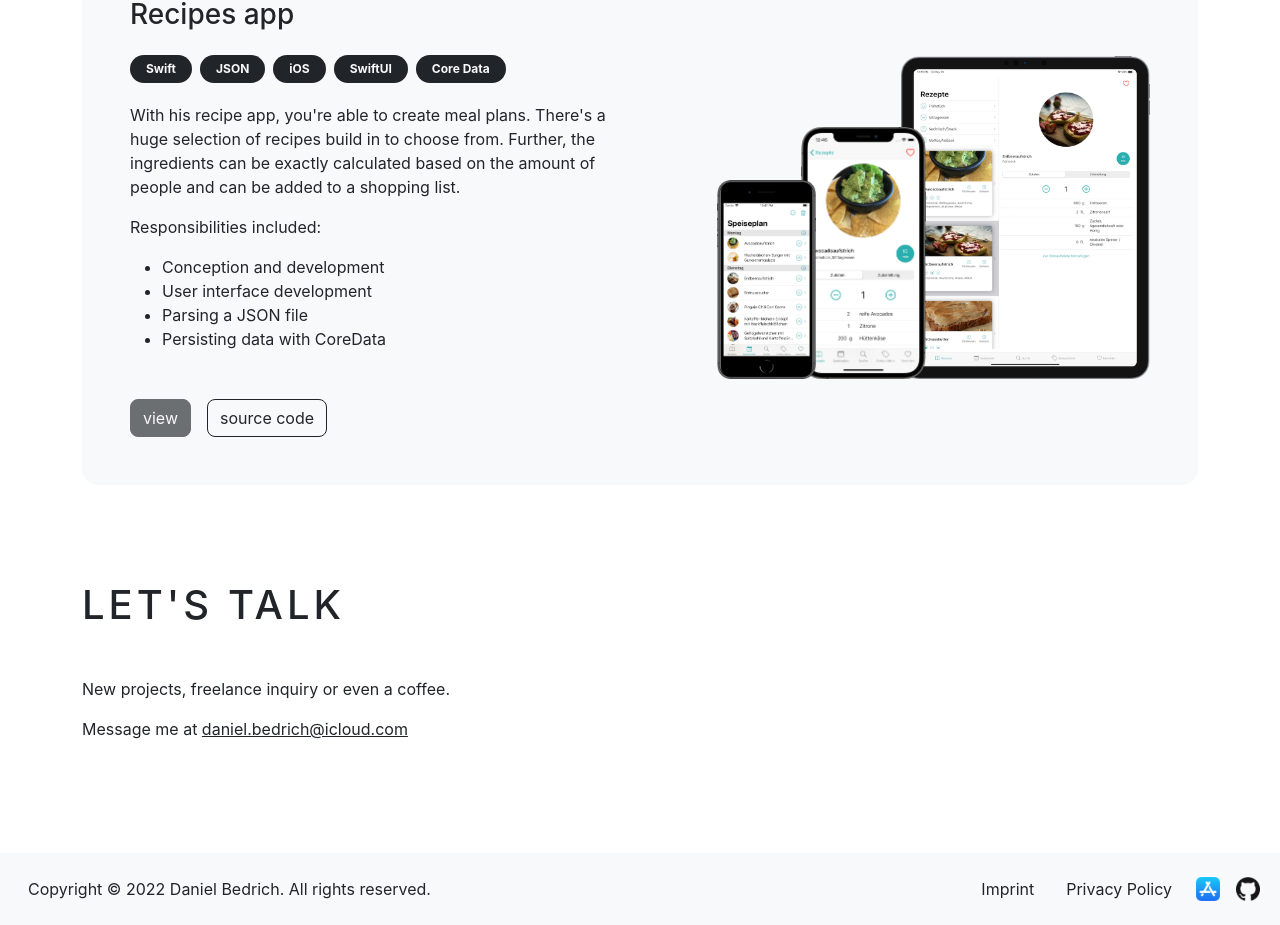
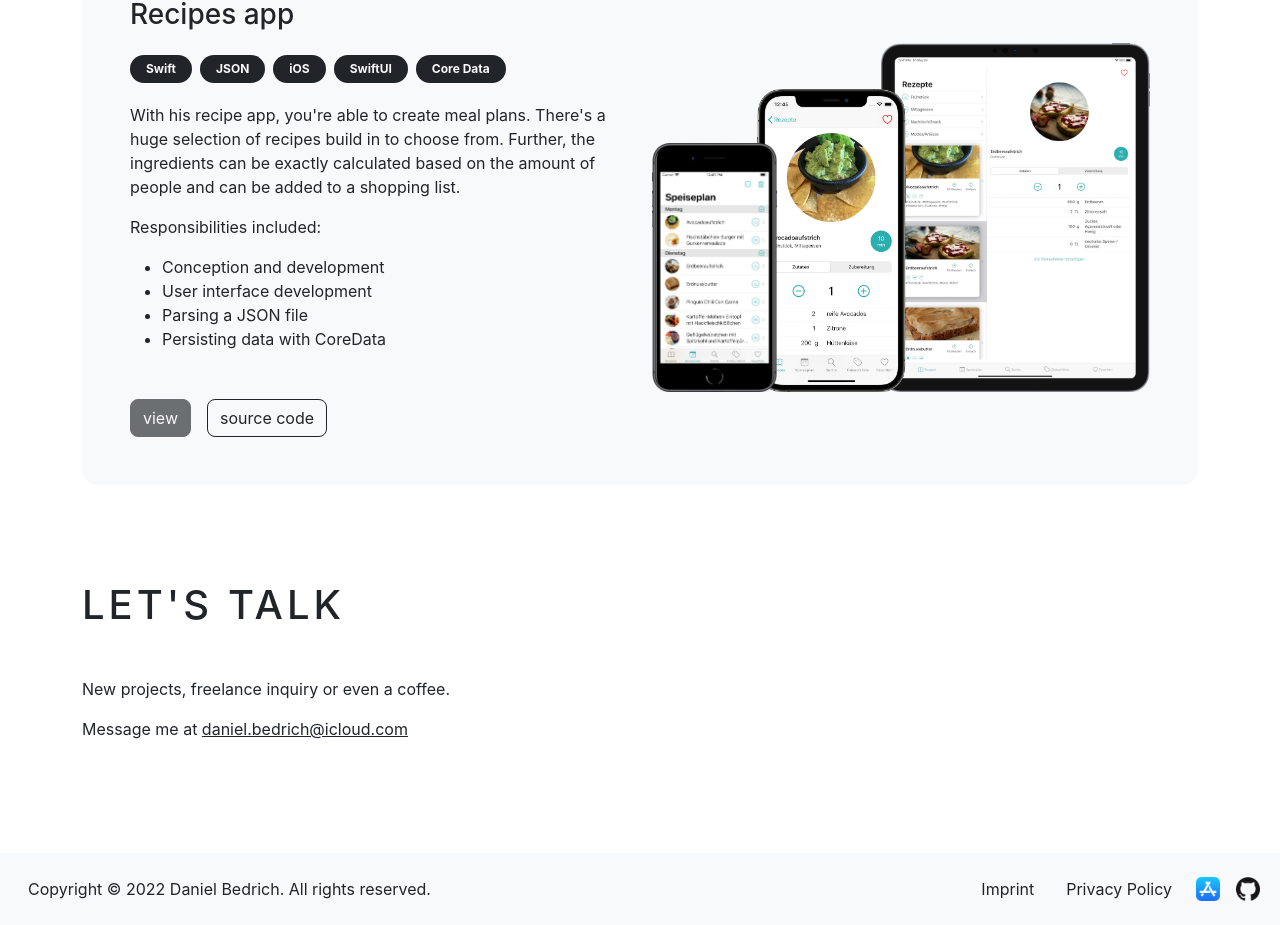
Before and after one commit to Hebrasco/hebrasco.github.io, a React (Create React App) app: page / in a window 1280 px wide. Shown: the part 4287-5212 px from the top of the page. Built offline with nearby package versions, Linux system fonts and the light colour scheme.

Commit message:
Update recipes preview styles

```diff
--- a/src/common/Previews/RecipesPreview/RecipesPreview.css
+++ b/src/common/Previews/RecipesPreview/RecipesPreview.css
@@ -1,5 +1,5 @@
 .preview-recipes-ipad {
-  width: 50%;
+  width: 54%;
   height: auto;
   right: 0;
   bottom: 0;
@@ -7,7 +7,7 @@
 }
 
 .preview-recipes-iphone {
-  width: 25%;
+  width: 30%;
   height: auto;
   left: 5%;
   bottom: 0;
@@ -15,9 +15,9 @@
 }
 
 .preview-recipes-iphoneSE {
-  width: 20%;
+  width: 25%;
   height: auto;
-  left: 8%;
+  left: 9%;
   bottom: 0;
   z-index: 3;
 }
--- a/src/common/Previews/RecipesPreview/RecipesPreview.tsx
+++ b/src/common/Previews/RecipesPreview/RecipesPreview.tsx
@@ -32,10 +32,7 @@ export default function RecipesPreview(): JSX.Element {
   ]
 
   return (
-    <div
-      className="d-flex align-items-end justify-content-end"
-      style={{ width: '100%' }}
-    >
+    <div className="d-flex align-items-end justify-content-end">
       {images.map(({ id, source, className }) => (
         <Image
           key={id}
```
